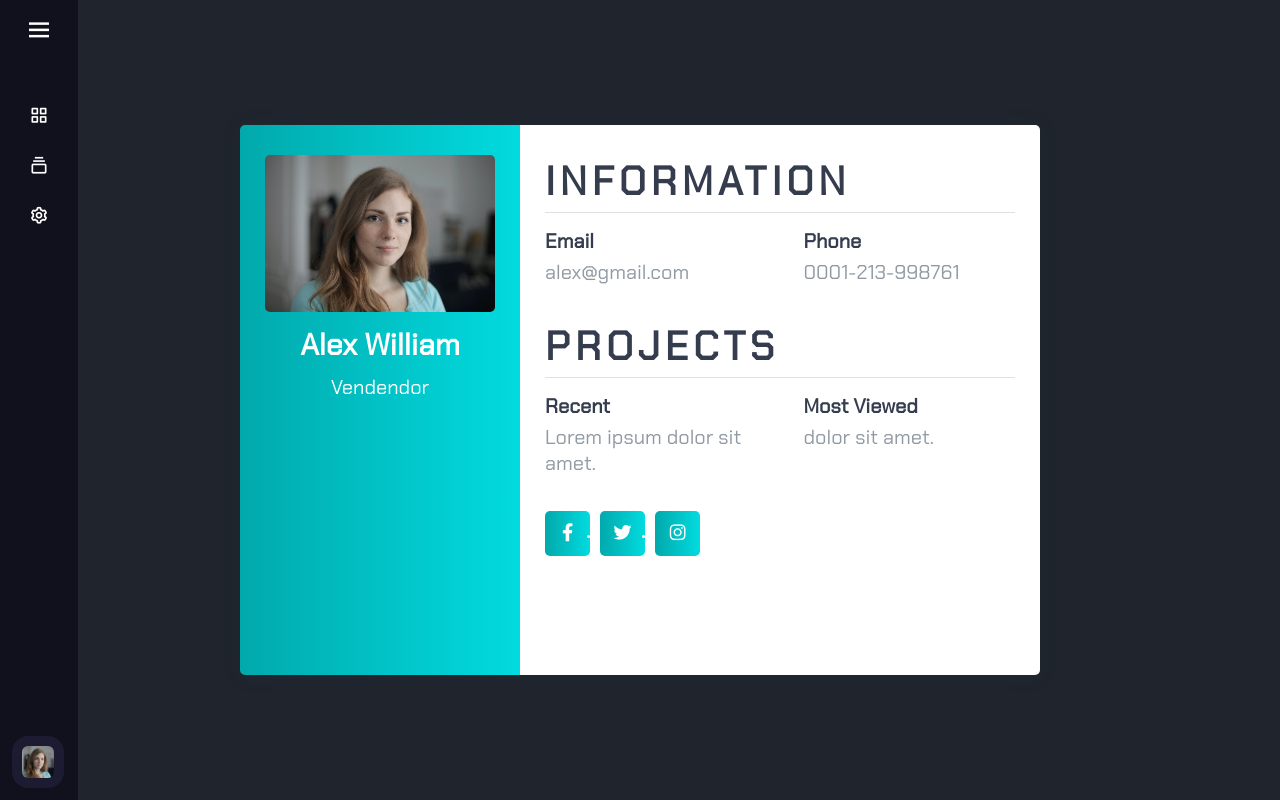
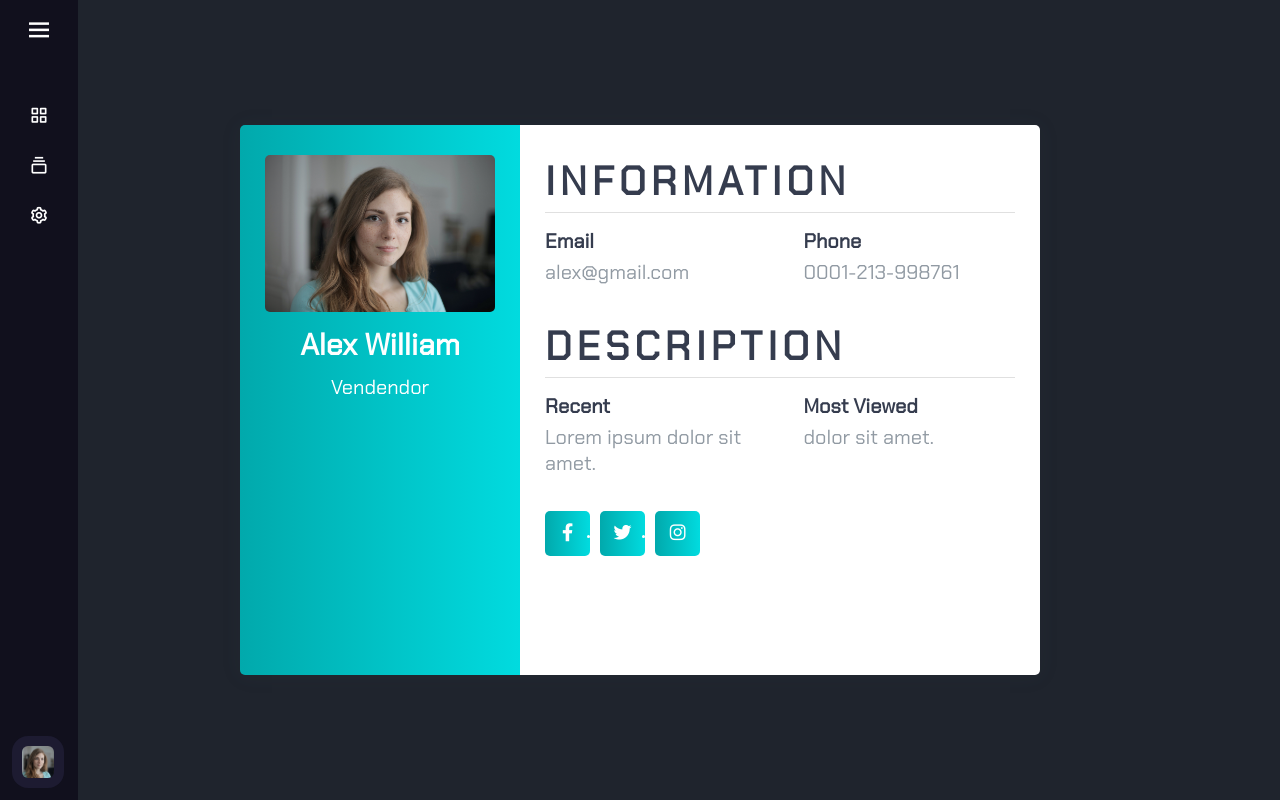
Before and after one commit to juandacorrea112/Market-Tecnology, a React (Create React App) app: page /Perfil in a window 1280 px wide. Shown: the top 800 px of the page. Built offline with nearby package versions, Linux system fonts and the light colour scheme.

Commit message:
cambio de informacion

```diff
--- a/src/components/Pages/PageProfile/PageProfile.jsx
+++ b/src/components/Pages/PageProfile/PageProfile.jsx
@@ -29,7 +29,7 @@ export const PageProfile = () => {
           </div>
 
           <div class="projects">
-            <h3>Projects</h3>
+            <h3>Description</h3>
             <div class="projects_data">
               <div class="data">
                 <h4>Recent</h4>
```
